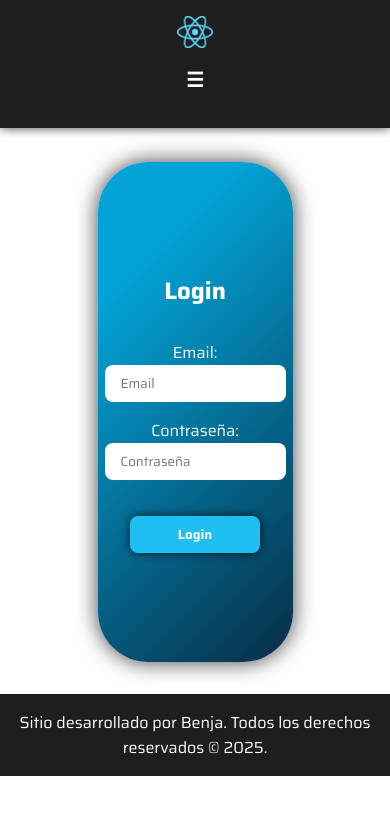
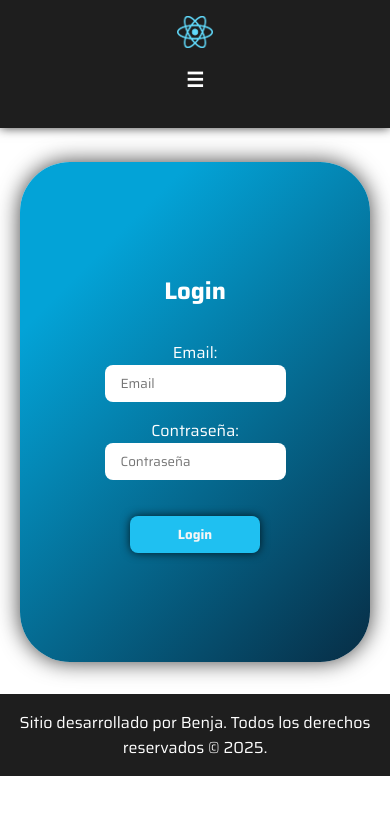
Before and after one commit to benja-amb1/final-proyect-frontend, a React (Vite) app: page /login in a window 390 px wide. Shown: the top 814 px of the page. Built offline with nearby package versions, Linux system fonts and the light colour scheme.

Commit message:
add: mq para forms

```diff
--- a/src/index.css
+++ b/src/index.css
@@ -185,6 +185,13 @@ footer {
     animation: hambAnimation 300ms forwards ease-in-out;
 
   }
+
+  .login-form,
+  .agregar-form,
+  .registro-form {
+    width: 350px;
+  }
+
 }
 
 @keyframes hambAnimation {
```
